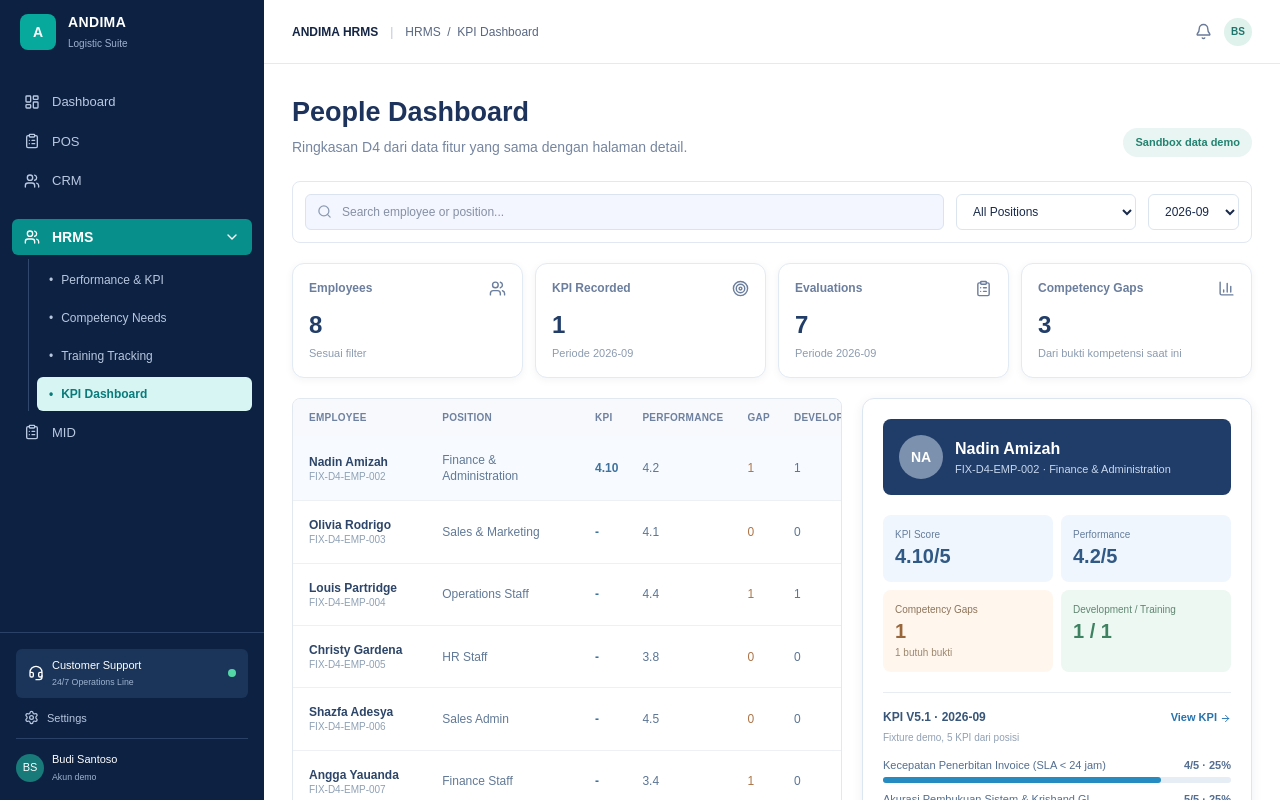
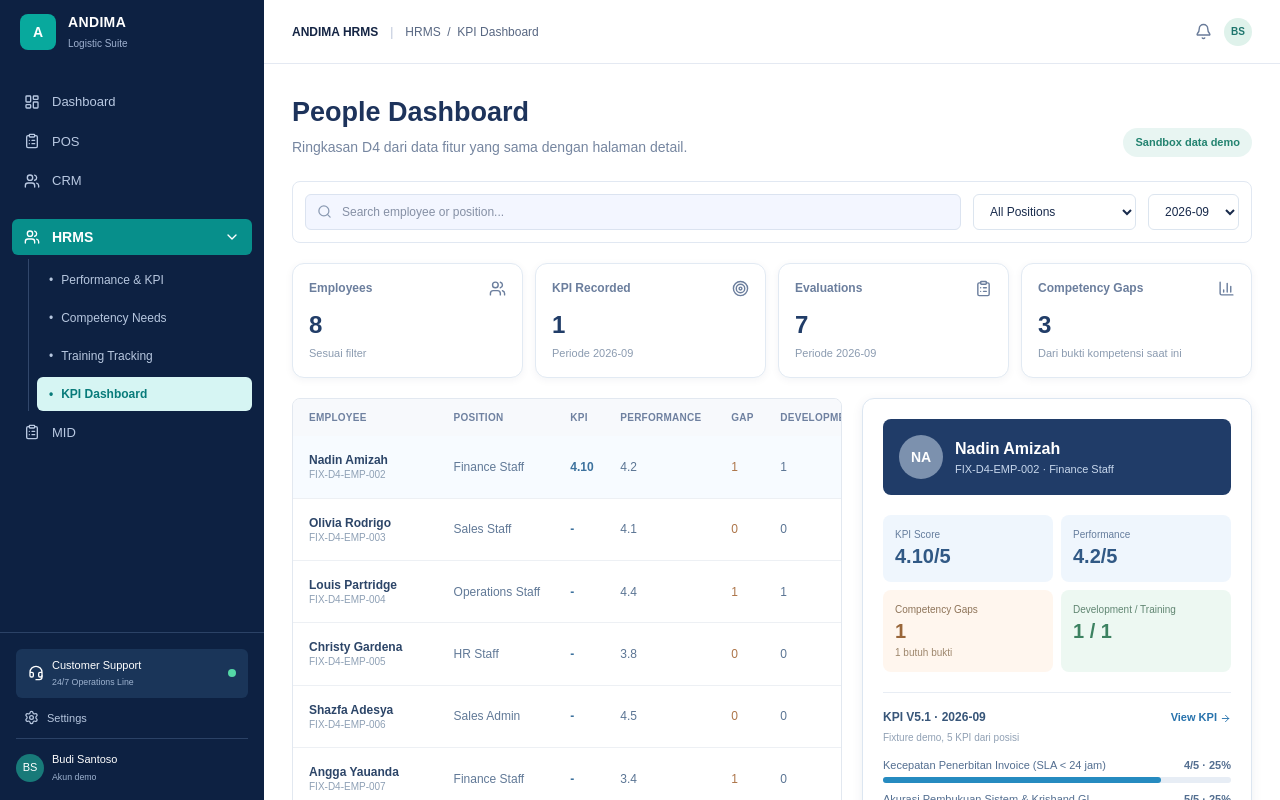
Before and after one commit to KevArslanian/hrms-d4-sandbox, a Next.js app: page /dashboard in a window 1280 px wide. Shown: the top 800 px of the page. Built offline with nearby package versions, Linux system fonts and the light colour scheme.

Commit message:
Align D4 fixture position titles with latest employee reference

```diff
--- a/modules/d4/kpi/KpiScreen.tsx
+++ b/modules/d4/kpi/KpiScreen.tsx
@@ -105,7 +105,7 @@ export function KpiScreen({ initialEmployeeId, initialPeriod }: { initialEmploye
       </div>
 
       <div className="mb-5 rounded-lg border border-[#cde5f7] bg-[#f2f9ff] px-4 py-3 text-xs text-[#326285]">
-        Data employee dan scorecard di halaman ini adalah fixture lokal. Definisi lima KPI serta bobot Finance & Administration dan Sales & Marketing mengacu pada V5.1. Hanya target Finance yang memiliki contoh di workbook.
+        Data employee dan scorecard di halaman ini adalah fixture lokal. Definisi lima KPI serta bobot Finance Staff dan Sales Staff mengacu pada kategori Finance & Administration dan Sales & Marketing di V5.1. Hanya target Finance yang memiliki contoh di workbook.
       </div>
 
       <section className="mb-5 grid gap-4 rounded-xl border border-[#e3e8f0] bg-white p-5 shadow-[0_1px_4px_rgba(19,44,80,.05)] md:grid-cols-[1fr_1fr_180px]">
@@ -126,7 +126,7 @@ export function KpiScreen({ initialEmployeeId, initialPeriod }: { initialEmploye
         <section className="rounded-xl border border-dashed border-[#ccd7e7] bg-[#fafcff] px-6 py-12 text-center">
           <Target className="mx-auto mb-3 text-[#89a0bf]" size={30} />
           <h2 className="font-semibold">Definisi KPI posisi belum tersedia</h2>
-          <p className="mt-2 text-sm text-[#7586a0]">Definisi V5.1 tersedia untuk Finance & Administration dan Sales & Marketing. Posisi lain belum dipetakan ke nama posisi resmi pada workbook.</p>
+          <p className="mt-2 text-sm text-[#7586a0]">Definisi V5.1 baru dipetakan ke Finance Staff dan Sales Staff dalam fixture. Posisi lain belum memiliki pemetaan KPI yang disetujui.</p>
         </section>
       ) : (
         <div className="grid gap-5 xl:grid-cols-[minmax(0,1fr)_260px]">
--- a/modules/d4/kpi/templates.ts
+++ b/modules/d4/kpi/templates.ts
@@ -1,6 +1,6 @@
 import type { KpiDefinition, KpiLineInput } from "./types";
 
-/** Exact workbook V5.1 templates for the two verified matching position titles. */
+/** Workbook V5.1 templates assigned to the Finance Staff and Sales Staff demo positions. */
 export const kpiDefinitions: readonly KpiDefinition[] = [
   { id: "FIN-01", positionId: "d4000000-0000-4000-8000-000000000008", version: "V5.1", name: "Kecepatan Penerbitan Invoice (SLA < 24 jam)", weight: 25, targetExample: "100% SLA < 24 Jam" },
   { id: "FIN-02", positionId: "d4000000-0000-4000-8000-000000000008", version: "V5.1", name: "Akurasi Pembukuan Sistem & Krishand GL", weight: 25, targetExample: "100% Akurat" },
@@ -18,10 +18,10 @@ export function definitionsForPosition(positionId: string): readonly KpiDefiniti
   return kpiDefinitions.filter((item) => item.positionId === positionId);
 }
 
-/** A live UUID is not a fixture UUID; only exact workbook titles are mapped. */
+/** A live UUID is not a fixture UUID; only these explicit demo position titles are mapped. */
 export function definitionsForPositionTitle(title: string): readonly KpiDefinition[] {
-  const fixtureId = title === "Finance & Administration" ? "d4000000-0000-4000-8000-000000000008"
-    : title === "Sales & Marketing" ? "d4000000-0000-4000-8000-000000000017" : null;
+  const fixtureId = title === "Finance Staff" ? "d4000000-0000-4000-8000-000000000008"
+    : title === "Sales Staff" ? "d4000000-0000-4000-8000-000000000017" : null;
   return fixtureId ? definitionsForPosition(fixtureId) : [];
 }
 
--- a/modules/d4/shared/fixtures/reference-data.ts
+++ b/modules/d4/shared/fixtures/reference-data.ts
@@ -26,14 +26,15 @@ export const d4ReferenceFixture: ReferenceDataSnapshot = {
     {
       id: "d4000000-0000-4000-8000-000000000008",
       code: "FIX-D4-FIN-STAFF",
-      title: "Finance & Administration",
+      title: "Finance Staff",
       departmentId: "d4000000-0000-4000-8000-000000000007",
     },
-    { id: "d4000000-0000-4000-8000-000000000017", code: "FIX-D4-SALES", title: "Sales & Marketing", departmentId: "d4000000-0000-4000-8000-000000000001" },
+    { id: "d4000000-0000-4000-8000-000000000017", code: "FIX-D4-SALES", title: "Sales Staff", departmentId: "d4000000-0000-4000-8000-000000000001" },
     { id: "d4000000-0000-4000-8000-000000000018", code: "FIX-D4-OPS", title: "Operations Staff", departmentId: "d4000000-0000-4000-8000-000000000001" },
     { id: "d4000000-0000-4000-8000-000000000019", code: "FIX-D4-HR", title: "HR Staff", departmentId: "d4000000-0000-4000-8000-000000000001" },
     { id: "d4000000-0000-4000-8000-000000000020", code: "FIX-D4-SALES-ADMIN", title: "Sales Admin", departmentId: "d4000000-0000-4000-8000-000000000001" },
-    { id: "d4000000-0000-4000-8000-000000000021", code: "FIX-D4-FIN-STAFF-2", title: "Finance Staff", departmentId: "d4000000-0000-4000-8000-000000000007" },
+    { id: "d4000000-0000-4000-8000-000000000044", code: "FIX-D4-FIN-ADMIN", title: "Finance Administrator", departmentId: "d4000000-0000-4000-8000-000000000007" },
+    { id: "d4000000-0000-4000-8000-000000000045", code: "FIX-D4-MARKETING-STAFF", title: "Marketing Staff", departmentId: "d4000000-0000-4000-8000-000000000001" },
   ],
   employees: [
     {
@@ -54,7 +55,7 @@ export const d4ReferenceFixture: ReferenceDataSnapshot = {
     { id: "d4000000-0000-4000-8000-000000000011", employeeId: "FIX-D4-EMP-004", fullName: "Louis Partridge", positionId: "d4000000-0000-4000-8000-000000000018", departmentId: "d4000000-0000-4000-8000-000000000001" },
     { id: "d4000000-0000-4000-8000-000000000012", employeeId: "FIX-D4-EMP-005", fullName: "Christy Gardena", positionId: "d4000000-0000-4000-8000-000000000019", departmentId: "d4000000-0000-4000-8000-000000000001" },
     { id: "d4000000-0000-4000-8000-000000000013", employeeId: "FIX-D4-EMP-006", fullName: "Shazfa Adesya", positionId: "d4000000-0000-4000-8000-000000000020", departmentId: "d4000000-0000-4000-8000-000000000001" },
-    { id: "d4000000-0000-4000-8000-000000000014", employeeId: "FIX-D4-EMP-007", fullName: "Angga Yauanda", positionId: "d4000000-0000-4000-8000-000000000021", departmentId: "d4000000-0000-4000-8000-000000000007" },
+    { id: "d4000000-0000-4000-8000-000000000014", employeeId: "FIX-D4-EMP-007", fullName: "Angga Yauanda", positionId: "d4000000-0000-4000-8000-000000000008", departmentId: "d4000000-0000-4000-8000-000000000007" },
     { id: "d4000000-0000-4000-8000-000000000015", employeeId: "FIX-D4-EMP-008", fullName: "Shenina Cinnamon", positionId: "d4000000-0000-4000-8000-000000000018", departmentId: "d4000000-0000-4000-8000-000000000001" },
     { id: "d4000000-0000-4000-8000-000000000016", employeeId: "FIX-D4-EMP-009", fullName: "Nicholas Saputra", positionId: "d4000000-0000-4000-8000-000000000008", departmentId: "d4000000-0000-4000-8000-000000000007" },
   ],
@@ -86,7 +87,6 @@ export const d4ReferenceFixture: ReferenceDataSnapshot = {
     { id: "d4000000-0000-4000-8000-000000000031", positionId: "d4000000-0000-4000-8000-000000000018", competencyId: "d4000000-0000-4000-8000-000000000024", minProficiencyLevel: 3, isMandatory: true },
     { id: "d4000000-0000-4000-8000-000000000032", positionId: "d4000000-0000-4000-8000-000000000019", competencyId: "d4000000-0000-4000-8000-000000000025", minProficiencyLevel: 3, isMandatory: true },
     { id: "d4000000-0000-4000-8000-000000000033", positionId: "d4000000-0000-4000-8000-000000000020", competencyId: "d4000000-0000-4000-8000-000000000022", minProficiencyLevel: 3, isMandatory: true },
-    { id: "d4000000-0000-4000-8000-000000000043", positionId: "d4000000-0000-4000-8000-000000000021", competencyId: "d4000000-0000-4000-8000-000000000022", minProficiencyLevel: 4, isMandatory: true },
   ],
   employeeSkills: [
     {
```
Also changed, not shown: modules/d4/kpi/README.md, 1 other file (tests, documents, lock files or other folders).
